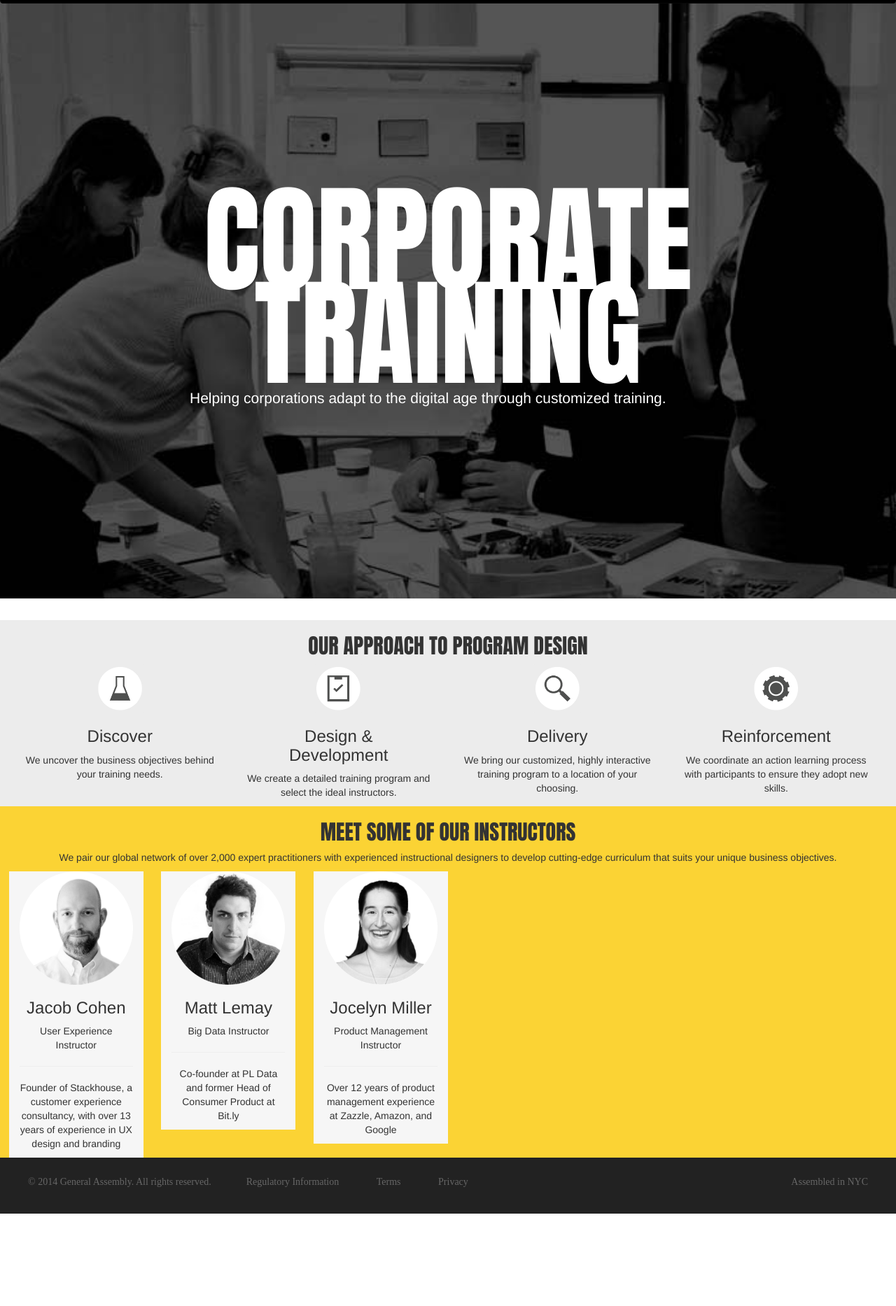
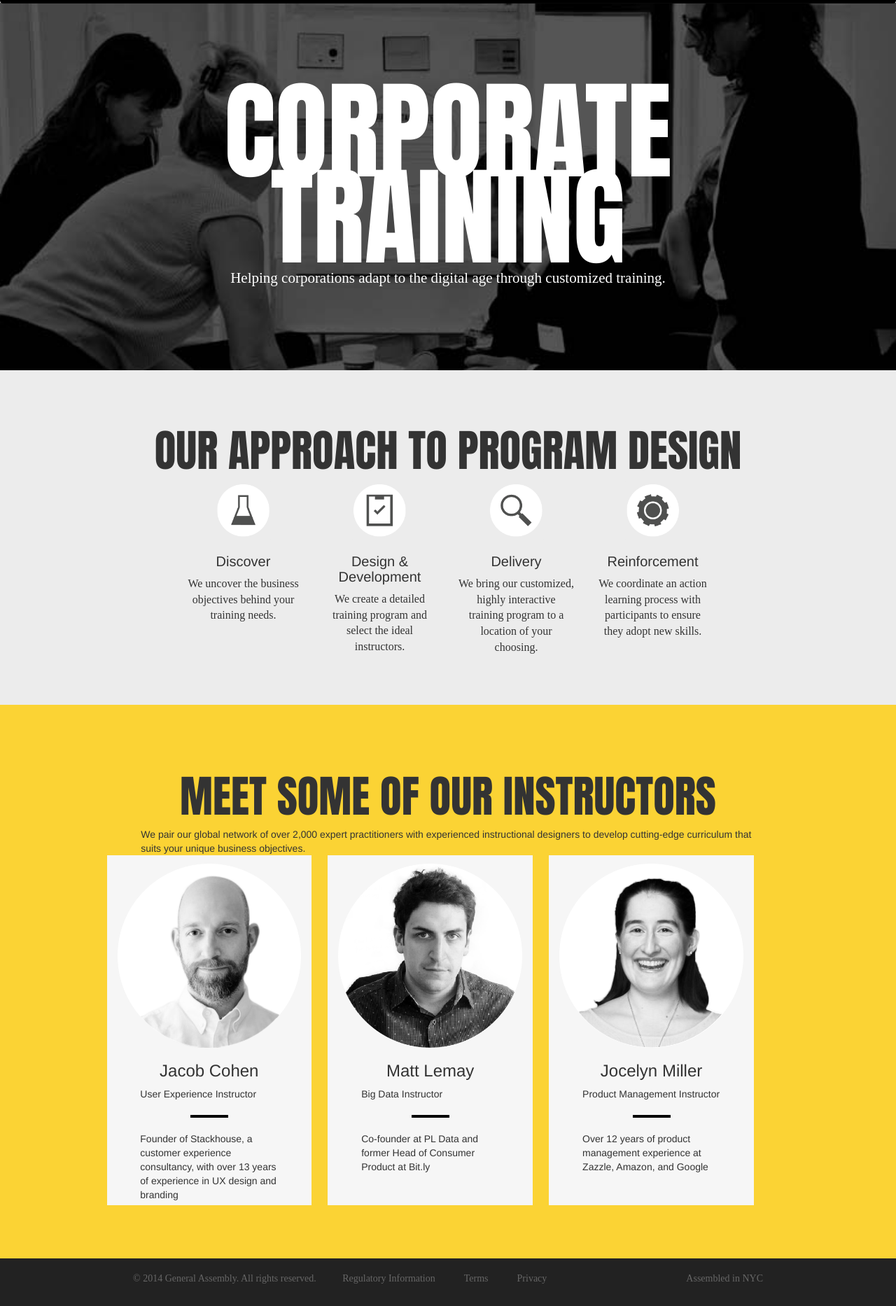
Before and after one commit to HannahLehman/bootstrap_practice_site, a plain HTML site: page new.html in a window 1280 px wide. Shown: the part 47-1913 px from the top of the page at 70% size. Before the commit the page ends 1781 px from the top, so only its background shows below. Drawn offline with nearby package versions, Linux system fonts and the light colour scheme.

Commit message:
Final edits and comments.

```diff
--- a/new.css
+++ b/new.css
@@ -1,58 +1,133 @@
+/* BODY */
+
 h1, h2 {
   font-family: "PFDinTextCompProBold", Impact, Arial;
   text-transform: uppercase;
 }
+
+
+/* NAVIGATION */
+
 .nav {
   background-color: #000000;
 }
+
+
+/* PAGE HEADER */
+
 .jumbotron {
   background-image:url("static/Enterprise-Students1.jpg");
-  padding: 20%;
   background-repeat: no-repeat;
   background-size: cover;
   width: 100%;
-  margin-top: -80px;
+  height: 525px;
+  margin-top: -50px;
+  margin-bottom: 0px;
   background-position:  center;
+  text-align: center;
+  padding-top: -50px;
 }
 .jumbotron h1 {
   line-height: .8;
   color: #ffffff;
-  font-size: 12em;
-  margin-top: 10%;
-}
-@media(max-width: 800px) {
-  h1 {
-    font-size: 10em;
-  }
+  font-size: 11em;
 }
 .jumbotron p {
   color: #ffffff;
+  font-family: "Times New Roman", serif;
 }
+.header {
+  display: table;
+}
+.header-text {
+  display: table-cell;
+  vertical-align: middle;
+}
+
+
+/* HIDDEN EMAIL CAPTURE */
+.btn {
+  color: #ffffff;
+  background-color: #fa4542;
+  border: none;
+  border-radius: 3px;
+  box-shadow: 0 3px 0 0 #be0201;
+  padding: 16px 32px;
+  margin-top: 16px;
+  font-size: 18px;
+  font-family: Helvetica, sans-serif;
+}
+.header a:hover {
+  color: white;
+  background-color: red;
+}
+
+
+/* APPROACH CONTENT*/
+
 .approach {
   background-color: #ECECEC;
   text-align: center;
   float: none;
-  margin: auto auto;
+  padding-top: 60px;
+  padding-bottom: 60px;
+}
+.approach h2, .instructors h2 {
+    font-size: 4.5em;
 }
 .approach .thumbnail {
   background-color: #ECECEC;
   border: none;
   box-shadow: none;
-  width: 25%;
+  width: 50%;
   margin: auto;
 }
+.approach-content h3 {
+  font-size: 20px;
+}
+.approach-content p {
+  font-size: 16px;
+  font-family: "Times New Roman", serif;
+}
+
+
+/* INSTRUCTOR CONTENT */
+
 .instructors {
+  display: block;
+  margin-left: auto;
+  margin-right: auto;
   text-align: center;
   background-color: #FBD334;
+  padding-top: 76px;
+  padding-bottom: 76px;
+}
+.instructors p {
+  width: 75%;
+  text-align: left;
+  margin: auto;
 }
 .bio {
+  text-align: center;
   background-color: #F6F6F6;
-  width: 15%;
-  height: 5%;
-  margin: 0 1%;
+  padding-top: 1%;
+  margin-right: 2%;
+  height: 500px;
 }
+hr {
+  background: none;
+  border: 2px solid #000000;
+  width: 50px;
+}
+
+/* FOOTER / LEGAL */
+
 .footer {
   font-family: "Times New Roman", serif;
+}
+.footer-content {
+  width: 75%;
+  margin: auto;
 }
 .footer, .footer a:link, .footer a:visited {
   background-color: #222222;
@@ -75,3 +150,19 @@ h1, h2 {
   padding: 2%;
   list-style: none;
 }
+
+
+/* SMALL SCREEN RESPONSES */
+
+@media(max-width: 800px) {
+  .jumbotron h1 {
+    font-size: 5em;
+  }
+  .approach h2 {
+    font-size: 2.5em;
+  }
+  .bio {
+    height: 100%;
+    margin-left: 2%;
+  }
+}
--- a/new.html
+++ b/new.html
@@ -6,100 +6,101 @@
     <meta content="Partner with General Assembly for customized inperson and online training to help your company&#39;s managers and employees succeed in the digital age." name="description">
     <meta name="viewport" content="initial-scale=1.0, width=device-width, maximum-scale=1.0">
     <meta http-equiv="X-UA-Compatible" content="IE=Edge,chrome=1">
+    <link href="static/favicon-4082a092525e40973db06097178ed238.ico" rel="shortcut icon" type="image/vnd.microsoft.icon">
     <link rel="stylesheet" href="https://maxcdn.bootstrapcdn.com/bootstrap/3.3.5/css/bootstrap.min.css">
     <link rel="stylesheet" href="new.css" media="screen" title="no title" charset="utf-8">
   </head>
   <body>
+    <!-- Navbar -->
     <nav class="nav navbar navbar-inverse">
       <div class="container-fluid">
-        <!-- Brand and toggle get grouped for better mobile display -->
+        <!-- GA Logo -->
         <div class="navbar-header">
           <a href="#"><img alt="General Assembly" src="./static/ga-lockup.png" class="navbar-brand img-responsive"></a>
         </div>
       </div>
     </nav>
-    <div class="jumbotron page-header">
-      <div class="container-fluid">
-        <h1 class="text-center">Corporate<br>Training</h1>
+    <!-- Background Image and Header -->
+    <div class="header jumbotron">
+      <div class="header-text container-fluid">
+        <h1>Corporate<br>Training</h1>
         <p>Helping corporations adapt to the digital age through customized training.</p>
+        <!-- Mobile Email Capture -->
+        <a class="hidden-lg btn btn-default btn-block" href="#corporate-digital-training/request-more-information" role="button">Request More Information</a>
       </div>
     </div>
-    <!-- REQUEST MORE INFORMATION -->
-    <!-- REQUEST MORE INFORMATION -->
-    <!-- REQUEST MORE INFORMATION -->
-    <!-- REQUEST MORE INFORMATION -->
-    <!-- REQUEST MORE INFORMATION -->
+    <!-- Approach Content -->
     <div class="approach container-fluid">
+      <div class="container">
           <div class="row">
             <div class="col-lg-12">
-          <h2>OUR APPROACH TO PROGRAM DESIGN</h2>
+              <h2>Our Approach to Program Design</h2>
             </div>
-      </div>
-      <div class="approach row">
-        <div class="approach-content col-md-6 col-lg-3">
+            <!-- Approach Columns -->
+            <div class="approach-content col-md-6 col-lg-2 col-lg-offset-2">
               <img src="./static/EnterpriseSite_ProcessMap-icons-retina-01.png" class="thumbnail img-circle">
-          <div class="caption">
               <h3>Discover</h3>
               <p>We uncover the business objectives behind your training needs.</p>
             </div>
-        </div>
-        <div class="approach-content col-md-6 col-lg-3">
+            <div class="approach-content col-md-6 col-lg-2">
               <img src="./static/EnterpriseSite_ProcessMap-icons-retina-02.png" class="thumbnail img-circle">
               <h3>Design &<br>Development</h3>
               <p>We create a detailed training program and select the ideal instructors.</p>
             </div>
-        <div class="approach-content col-md-6 col-lg-3">
+            <div class="approach-content col-md-6 col-lg-2">
               <img src="./static/EnterpriseSite_ProcessMap-icons-retina-03.png" class="thumbnail img-circle">
               <h3>Delivery</h3>
               <p>We bring our customized, highly interactive training program to a location of your choosing.</p>
             </div>
-        <div class="approach-content col-md-6 col-lg-3">
+            <div class="approach-content col-md-6 col-lg-2">
                 <img src="./static/EnterpriseSite_ProcessMap-icons-retina-04.png" class="thumbnail img-circle">
                 <h3>Reinforcement</h3>
                 <p>We coordinate an action learning process with participants to ensure they adopt new skills.</p>
             </div>
           </div>
       </div>
+    </div>
+    <!-- Instructor Content -->
     <div class="instructors">
-      <div class="container-fluid">
+      <div class="container">
         <div class="row">
             <h2>Meet Some of Our Instructors</h2>
             <p>We pair our global network of over 2,000 expert practitioners with experienced instructional designers to develop cutting-edge curriculum that suits your unique business objectives.</p>
-        </div>
-        <div class="instructors row">
-          <div class="bio col-md-12 col-lg-4">
+            <div class="bio col-md-12 col-lg-3 col-lg-offset-1">
               <img class="img-responsive" alt="Jacob Cohen" src="./static/Jacob-Cohen.png">
               <h3>Jacob Cohen</h3>
-            <p>User Experience Instructor</h5>
+              <p>User Experience Instructor</p>
               <hr class="bar">
               <p>Founder of Stackhouse, a customer experience consultancy, with over 13 years of experience in UX design and branding</p>
             </div>
-          <div class="bio col-md-12 col-lg-4">
+            <div class="bio col-md-12 col-lg-3">
               <img class="img-responsive" alt="Matt Lemay" src="./static/Matt-Lemay.png">
               <h3>Matt Lemay</h3>
-            <p>Big Data Instructor</h5>
+              <p>Big Data Instructor</p>
               <hr class="bar">
               <p>Co-founder at PL Data and former Head of Consumer Product at Bit.ly</p>
             </div>
-          <div class="bio col-md-12 col-lg-4">
+            <div class="bio col-md-12 col-lg-3">
               <img class="img-responsive" alt="Jocelyn Miller" src="./static/Jocelyn-Miller.png">
               <h3>Jocelyn Miller</h3>
-            <p>Product Management Instructor</h5>
+              <p>Product Management Instructor</p>
               <hr class="bar">
               <p>Over 12 years of product management experience at Zazzle, Amazon, and Google</p>
             </div>
         </div>
       </div>
     </div>
-    <footer class="container-fluid footer">
+    <!-- Footer / Legal -->
+    <footer class="footer container-fluid">
+      <div class="footer-content">
         <p>&copy; 2014 General Assembly. All rights reserved.</p>
         <span><a href="#regulatory-information">Regulatory Information</a></span>
         <span><a href="#terms_of_service">Terms</a></span>
         <span><a href="#privacy_policy">Privacy</a></span>
-      <!-- <span><a class="assembled" href="http://nytm.org/made-in-nyc" target="_blank">Assembled in NYC</a></span> -->
         <ul class="assembled">
           <li><a href="http://nytm.org/made-in-nyc" target="_blank">Assembled in NYC</a></li>
         </ul>
+      </div>
     </footer>
     <!-- Latest compiled and minified JavaScript -->
     <script src="https://maxcdn.bootstrapcdn.com/bootstrap/3.3.5/js/bootstrap.min.js"></script>
```
Lines whose indentation alone changed are shown as unchanged.
